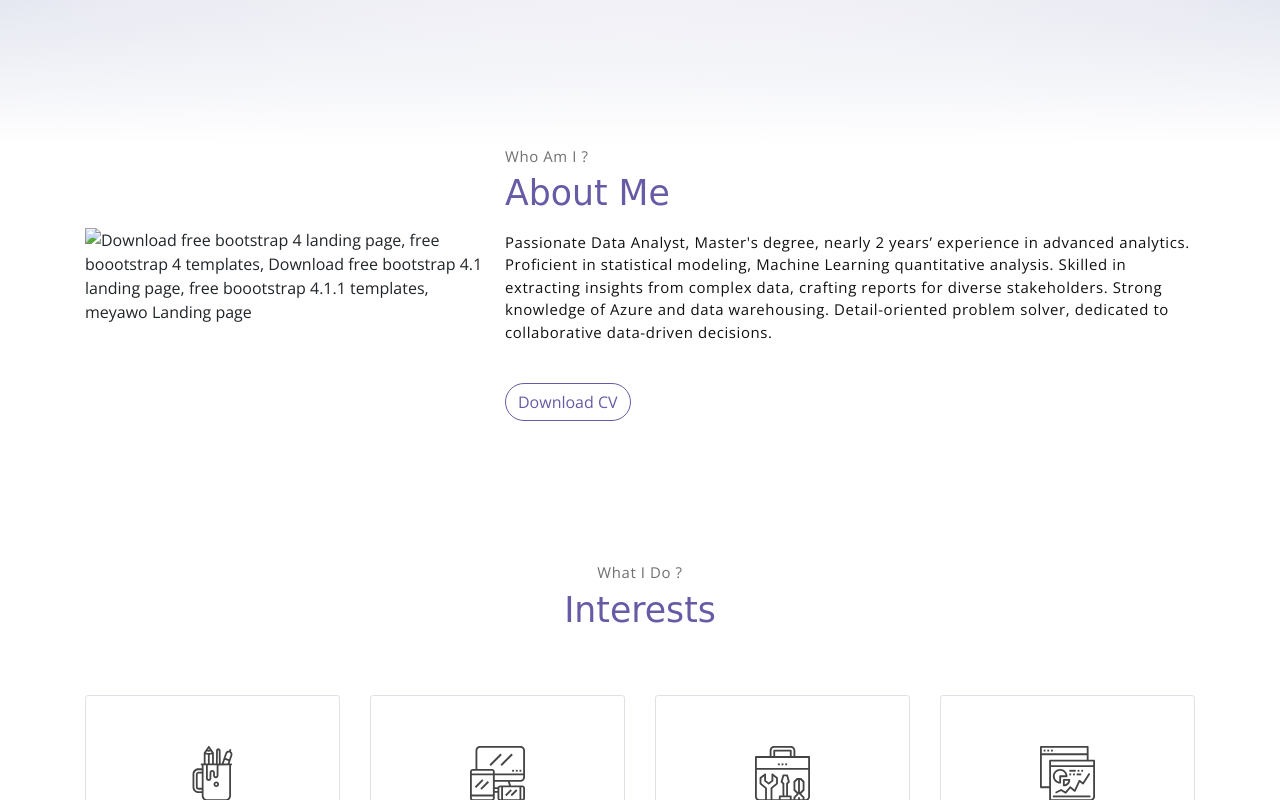
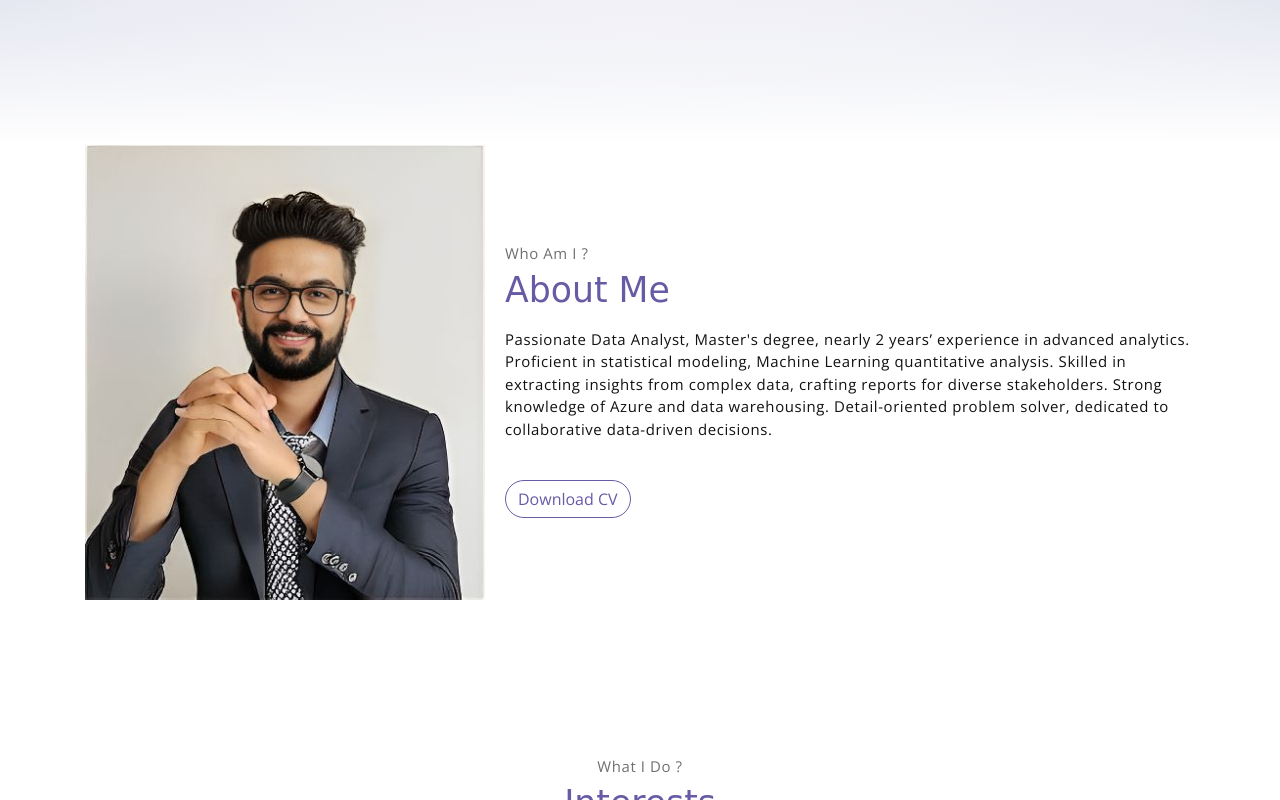
Before and after one commit to adarshcgowda/Portfolio, a plain HTML site: page index.html in a window 1280 px wide. Shown: the part 655-1455 px from the top of the page. Drawn offline with nearby package versions, Linux system fonts and the light colour scheme; a web font is replaced by a local one.

Commit message:
Update index.html

```diff
--- a/index.html
+++ b/index.html
@@ -110,7 +110,7 @@
             <!-- about wrapper -->
             <div class="about">
                 <div class="about-img-holder">
-                    <img src="assets/imgs/man1.png" class="about-img"
+                    <img src="assets/imgs/Myphoto.jpeg" class="about-img"
                         alt="Download free bootstrap 4 landing page, free boootstrap 4 templates, Download free bootstrap 4.1 landing page, free boootstrap 4.1.1 templates, meyawo Landing page">
                 </div>
                 <div class="about-caption">
```
